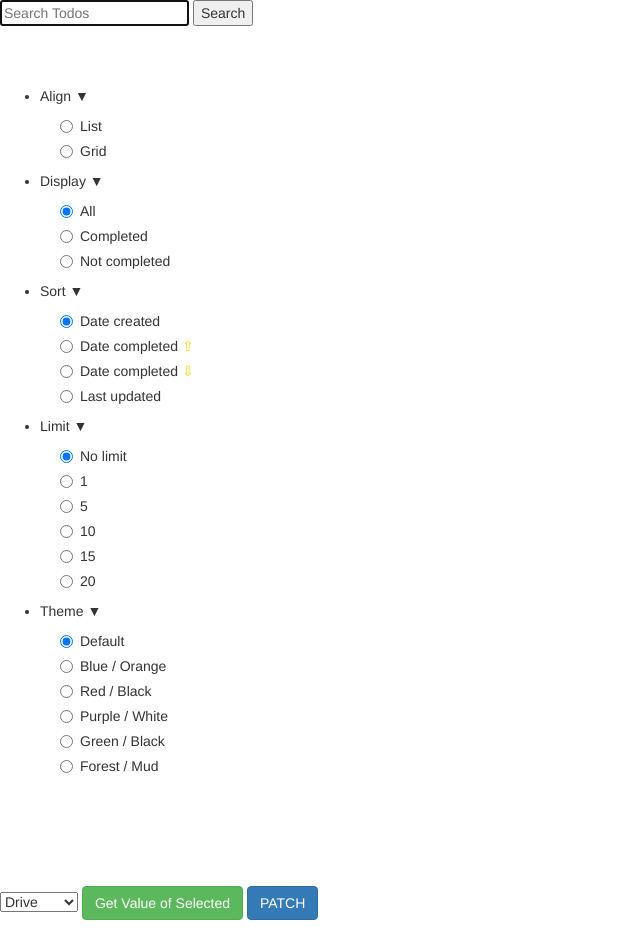
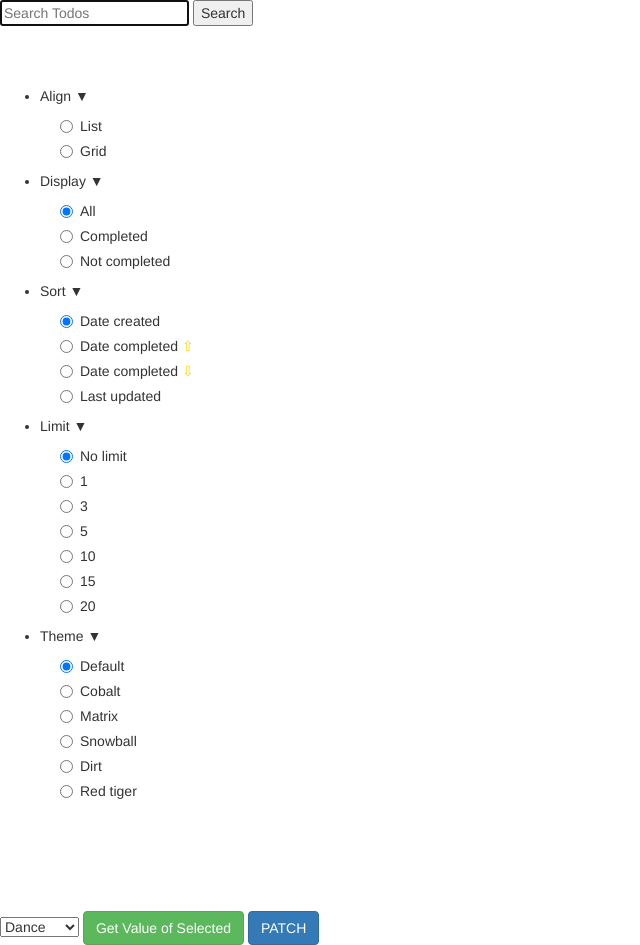
Before and after one commit to MirzaLeka/DailyLoop, a website: page Web-Info/searchtodos.html in a window 1280 px wide. Shown: the whole page, without its empty margins (0-640 px from the left). Before the commit the page ends 920 px from the top, so only its background shows below. Drawn offline with nearby package versions, Linux system fonts and the light colour scheme; files that its build step writes are made by us from their sources; no server answers.

Commit message:
Removing dry HTML code from searchtodos using foreach

```diff
--- a/Web-Info/searchtodos.html
+++ b/Web-Info/searchtodos.html
@@ -109,30 +109,6 @@
 
     <li class="navbarLi" id="limitLi">Limit &#9660
       <ul class="innerUl" id="limitUl">
-        <label class="radio">
-        <input class="limitRadio"  name="limit" type="radio" checked>
-        <span style="font-weight: 100; text-align: center;">No limit</span>
-      </label>
-      <label class="radio">
-        <input class="limitRadio" name="limit" type="radio">
-        <span style="font-weight: 100; text-align: center;">1</span>
-      </label>
-      <label class="radio">
-        <input class="limitRadio" name="limit" type="radio">
-        <span style="font-weight: 100; text-align: center;">5</span>
-      </label>
-      <label class="radio">
-        <input class="limitRadio" name="limit" type="radio">
-        <span style="font-weight: 100; text-align: center;">10</span>
-      </label>
-      <label class="radio">
-        <input class="limitRadio" name="limit" type="radio">
-        <span style="font-weight: 100; text-align: center;">15</span>
-        </label>
-        <label class="radio">
-         <input class="limitRadio" name="limit" type="radio">
-          <span style="font-weight: 100; text-align: center;">20</span>
-        </label>
 
       </ul>
 
@@ -143,30 +119,7 @@
 
         <li class="navbarLi" id="themeLi">Theme &#9660
           <ul class="innerUl" id="themeUl">
-            <label class="radio">
-            <input class="themeRadio"  name="theme" type="radio" checked>
-            <span style="font-weight: 100; text-align: center;">Default</span>
-          </label>
-          <label class="radio">
-            <input class="themeRadio" name="theme" type="radio">
-            <span style="font-weight: 100; text-align: center;">Blue / Orange</span> <!-- Cobalt -->
-          </label>
-          <label class="radio">
-            <input class="themeRadio" name="theme" type="radio">
-            <span style="font-weight: 100; text-align: center;">Red / Black</span> <!-- Red Dragon -->
-          </label>
-          <label class="radio">
-            <input class="themeRadio" name="theme" type="radio">
-            <span style="font-weight: 100; text-align: center;">Purple / White</span> <!-- Snowball -->
-          </label>
-          <label class="radio">
-            <input class="themeRadio" name="theme" type="radio">
-            <span style="font-weight: 100; text-align: center;">Green / Black</span> <!-- Matrix -->
-            </label>
-            <label class="radio">
-              <input class="themeRadio" name="theme" type="radio">
-              <span style="font-weight: 100; text-align: center;">Forest / Mud</span> <!-- Camo -->
-              </label>
+
 
           </ul>
 
@@ -193,28 +146,7 @@
 
 
     <select id="selectTag">
-        <option class="optionTag" value=0>No tag</option>
-        <option class="optionTag" value=1>Birthday</option>
-        <option class="optionTag" value=2>Clean</option>
-        <option class="optionTag" value=3>Coffee</option>
-        <option class="optionTag" value=4>Date</option>
-        <option class="optionTag" value=5>Drive</option>
-        <option class="optionTag" value=6>Event</option>
-        <option class="optionTag" value=7>Food</option>
-        <option class="optionTag" value=8>Game</option>
-        <option class="optionTag" value=9>Holiday</option>
-        <option class="optionTag" value=10>Movie</option>
-        <option class="optionTag" value=11>Music</option>
-        <option class="optionTag" value=12>Pet</option>
-        <option class="optionTag" value=13>Pray</option>
-        <option class="optionTag" value=14>Relax</option>
-        <option class="optionTag" value=15>Sleep</option>
-        <option class="optionTag" value=16>Shop</option>
-        <option class="optionTag" value=17>Shower</option>
-        <option class="optionTag" value=18>Sports</option>
-        <option class="optionTag" value=19>Travel</option>
-        <option class="optionTag" value=20>Work</option>
-        <option class="optionTag" value=21>Wedding</option>
+
 
       </select>
 
@@ -244,9 +176,28 @@
 
 
       let align = "";
+      let limit = "No limit";
+      let theme = "";
 
       $(document).ready(() => {
 
+        options();
+        themes();
+        limits();
+
+
+              /* Limit search */
+
+
+
+$(".limitRadio").click(function() {
+
+limit = $(this).parent(".radio").text();
+limit = limit.trim();
+
+
+patch();
+});
 
         // Fake GET request
 
@@ -391,17 +342,7 @@
       patch();
   });
 
-        /* Limit search */
 
-        let limit = "No limit";
-
-        $(".limitRadio").click(function() {
-
-        limit = $(this).parent(".radio").text();
-        limit = limit.trim();
-
-        patch();
-      });
 
 
       /* Themes */
@@ -590,7 +531,68 @@ success: function (data) {
 
 
 
+function options() {
 
+        const options = [
+          "No tag", "Birthday", "Book", "Clean", "Coffee",
+          "Dance", "Date", "Diet", "Dress up", "Drive",
+          "Event", "Explore", "Farm", "Food", "Games",
+          "Help", "Health", "Holiday", "Movie", "Music",
+          "Pet", "Pray", "Relax", "Sleep", "Shop",
+          "Shower", "Sports", "Travel", "Work", "Wedding",
+          "Workout"];
+
+    let addOption = '';
+    options.forEach((option, i) => {
+      addOption += `<option class="optionTag" value=${i}>${option}</option>`;
+    });
+
+    $("#selectTag").append(addOption);
+
+}
+
+
+function themes() {
+
+      const themesArray = ["Default", "Cobalt", "Matrix", "Snowball", "Dirt", "Red tiger"];
+
+    let addTheme = '';
+    themesArray.forEach((theme, i) => {
+      addTheme += `
+    <label class="radio">
+      <input class="themeRadio"  name="theme" type="radio">
+      <span style="font-weight: 100; text-align: center;">${theme}</span>
+    </label>
+     `;
+    });
+
+    $("#themeUl").append(addTheme);
+
+    $(".themeRadio:eq(0)").attr('checked', true);
+
+}
+
+
+function limits() {
+
+  const limitArray = ["No limit", 1, 3, 5, 10, 15, 20];
+
+    let addLimit = '';
+    limitArray.forEach((lim, i) => {
+      addLimit += `
+    <label class="radio">
+    <input class="limitRadio"  name="limit" type="radio">
+    <span style="font-weight: 100; text-align: center;">${lim}</span>
+    </label>
+  `;
+    });
+
+  $("#limitUl").append(addLimit);
+
+  $(".limitRadio:eq(0)").attr('checked', true);
+
+
+}
 
 
 
```
